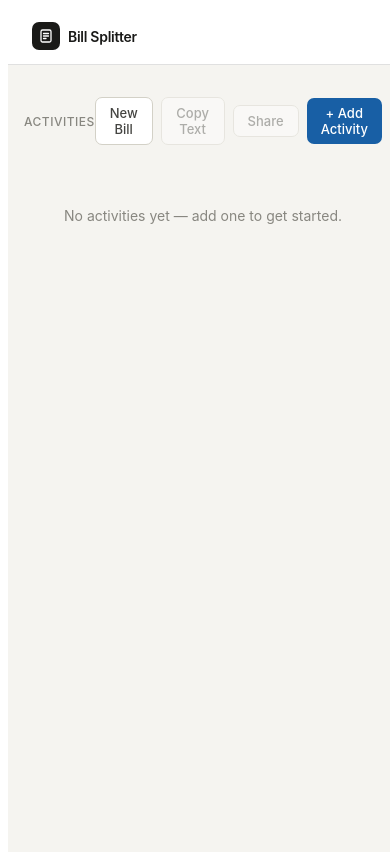
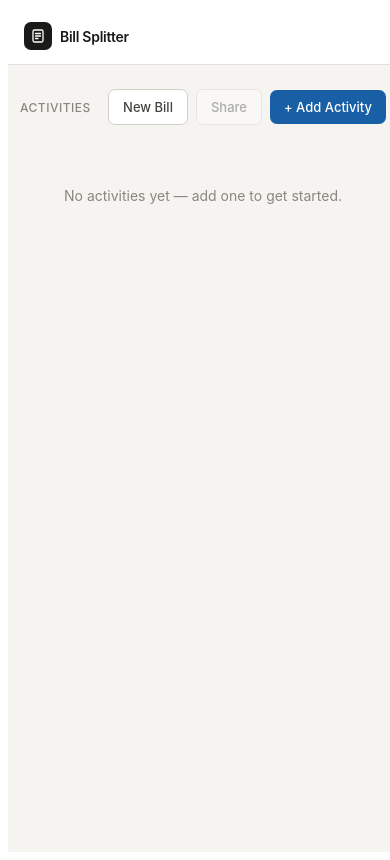
Before and after one commit to judyhuang8/bill-split, a React (Vite) app: page / in a window 390 px wide. Built offline with nearby package versions, Linux system fonts and the light colour scheme.

Commit message:
CSS changes for mobile

```diff
--- a/src/components/calculator/BillSplitter.tsx
+++ b/src/components/calculator/BillSplitter.tsx
@@ -104,13 +104,6 @@ export default function BillSplitter() {
           <div className="section-actions">
             <button className="secondary-btn" onClick={newBill}>New Bill</button>
             <button
-              className="secondary-btn"
-              onClick={() => setShowExport(true)}
-              disabled={activities.length === 0}
-            >
-              Copy Text
-            </button>
-            <button
               className={`secondary-btn${copied ? ' copied' : ''}`}
               onClick={shareLink}
               disabled={activities.length === 0}
@@ -136,7 +129,12 @@ export default function BillSplitter() {
           ))
         )}
 
-        {activities.length > 0 && <SummarySection creditSections={creditSections} />}
+        {activities.length > 0 && (
+          <SummarySection
+            creditSections={creditSections}
+            onCopyText={() => setShowExport(true)}
+          />
+        )}
       </div>
 
       {editing && (
--- a/src/components/calculator/SummarySection.tsx
+++ b/src/components/calculator/SummarySection.tsx
@@ -3,12 +3,17 @@ import { fmt, summaryTermStr } from './calc'
 
 export default function SummarySection({
   creditSections,
+  onCopyText,
 }: {
   creditSections: CreditSection[]
+  onCopyText: () => void
 }) {
   return (
     <div className="summary-section">
-      <div className="section-title summary-title">Summary</div>
+      <div className="section-header summary-title">
+        <span className="section-title">Summary</span>
+        <button className="secondary-btn" onClick={onCopyText}>Copy Activity & Summary To Text</button>
+      </div>
 
       {creditSections.length === 0 ? (
         <div className="card settled-state">✅ Everyone is settled up!</div>
--- a/src/components/calculator/bill-splitter.css
+++ b/src/components/calculator/bill-splitter.css
@@ -333,17 +333,20 @@
   align-items: center;
   justify-content: center;
   padding: 1rem;
+  overflow-y: auto;
 }
 
 .split-page .modal {
   background: #fff;
   border-radius: 14px;
   width: 100%;
-  max-width: 75vw;
+  max-width: min(640px, 100%);
   min-height: 65vh;
+  max-height: 90vh;
   overflow-y: auto;
   padding: 1.5rem;
   box-shadow: 0 20px 60px rgba(0,0,0,0.2);
+  box-sizing: border-box;
 }
 
 .split-page .modal-header {
@@ -669,3 +672,56 @@
 
 .split-page .btn-save:hover:not(:disabled) { background: #145087; }
 .split-page .btn-save:disabled { opacity: 0.4; cursor: not-allowed; }
+
+/* ---- Mobile ---- */
+@media (max-width: 600px) {
+  .split-page .top-nav { padding: 0 1rem; }
+
+  .split-page .container { padding: 1.5rem 0.75rem 3rem; }
+
+  /* Header button rows wrap instead of overflowing */
+  .split-page .section-header { flex-wrap: wrap; gap: 8px; }
+  .split-page .section-actions { flex-wrap: wrap; }
+
+  /* Modal becomes a near-full-width sheet that scrolls internally */
+  .split-page .modal-overlay { padding: 0.5rem; align-items: flex-start; }
+  .split-page .modal {
+    max-width: 100%;
+    min-height: auto;
+    max-height: 94vh;
+    padding: 1.25rem 1rem;
+    border-radius: 12px;
+  }
+
+  /* Stack labels above full-width inputs */
+  .split-page .form-row {
+    flex-direction: column;
+    align-items: stretch;
+    gap: 6px;
+  }
+  .split-page .form-row.align-start .form-label { padding-top: 0; }
+  .split-page .form-label { min-width: 0; }
+
+  .split-page .add-item-inputs { flex-direction: column; }
+  .split-page .form-input.cost-input { max-width: none; }
+
+  /* Emoji picker fits within the viewport (library sets inline width) */
+  .split-page .emoji-popup .EmojiPickerReact { width: min(300px, 78vw) !important; }
+
+  /* Larger tap targets */
+  .split-page .secondary-btn,
+  .split-page .add-btn,
+  .split-page .btn-save,
+  .split-page .btn-cancel { padding: 9px 14px; }
+  .split-page .friend-chip { padding: 7px 13px; }
+
+  /* Tables scroll horizontally rather than overflow */
+  .split-page .modal-items-table,
+  .split-page .items-table {
+    display: block;
+    overflow-x: auto;
+    white-space: nowrap;
+  }
+
+  .split-page .export-textarea { min-height: 11rem; }
+}
```
Also changed, not shown: 1 other file (tests, documents, lock files or other folders).
